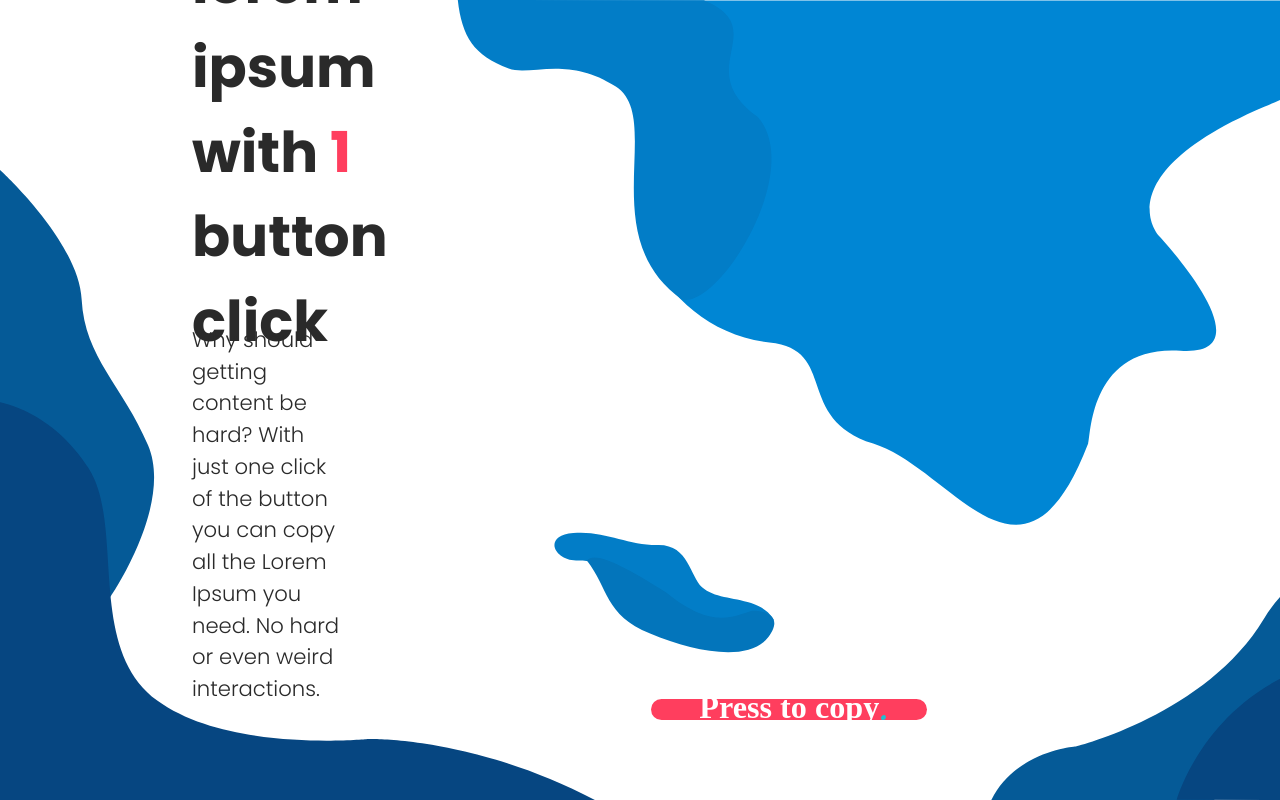
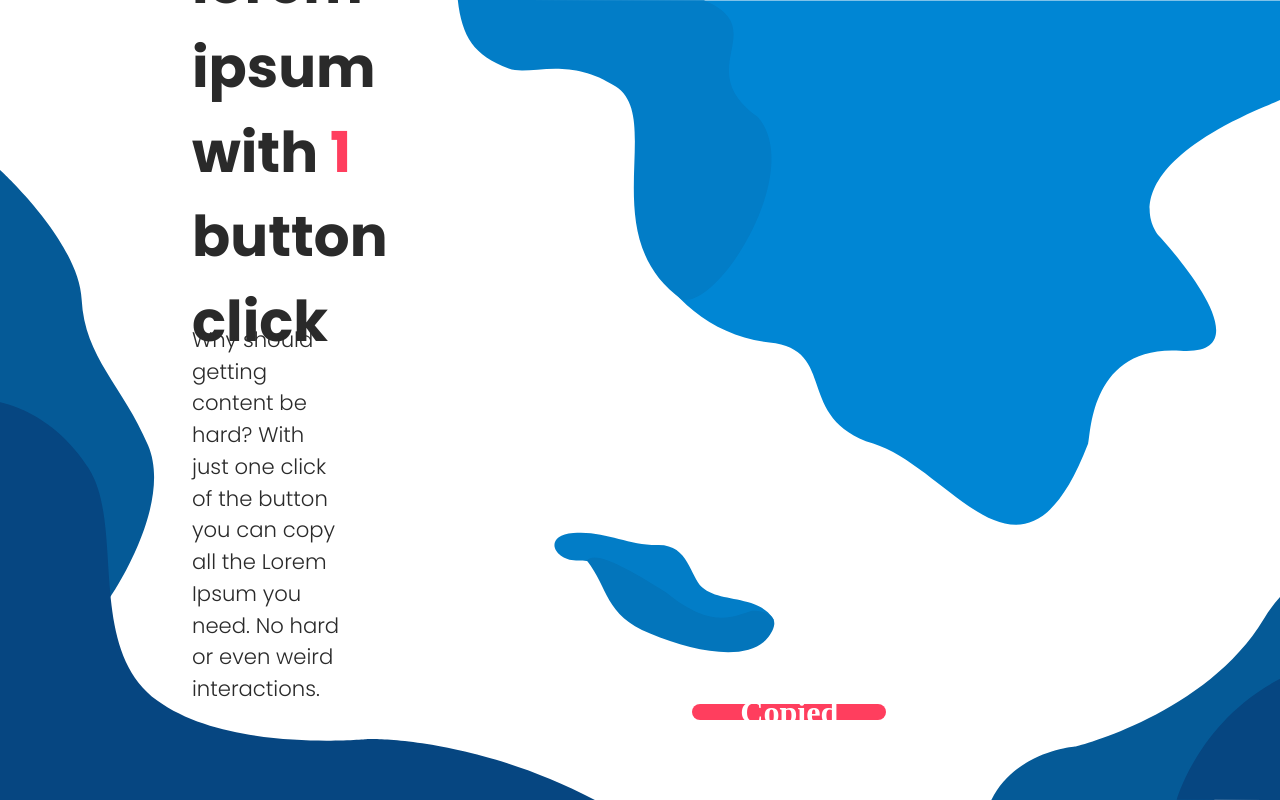
Before and after one commit to WouterDeveloper/Lorem-Ipsum-Copy, a website: page index.html in a window 1280 px wide. Both pictures are taken after a click on the button "Press to copy". Drawn offline with nearby package versions, Linux system fonts and the light colour scheme; files that its build step writes are made by us from their sources; files whose address does not match are found by name; a web font is replaced by a local one.

Commit message:
Added clean copyto clipboard function and removed uneccessary elements and code

```diff
--- a/index.html
+++ b/index.html
@@ -13,7 +13,6 @@
 </head>
 <body>
     <main class="page">
-        <!-- <div class="container grid"> -->
         <section class="content">
               <article class="content__intro">
                 <h1 class="content__intro__title">
@@ -26,38 +25,20 @@
                     <span>One click</span> is all you need!
                 </h2>
               </article>
-              <button class="content__cta">
-                  <h3>Press to copy
+              <button onclick="copyText('Lorem ipsum dolor sit amet, consectetur adipiscing elit, sed do eiusmod tempor incididunt ut labore et dolore magna aliqua. Ut enim ad minim veniam, quis nostrud exercitation ullamco laboris nisi ut aliquip ex ea commodo consequat. Duis aute irure dolor in reprehenderit in voluptate velit esse cillum dolore eu fugiat nulla pariatur. Excepteur sint occaecat cupidatat non proident, sunt in culpa qui officia deserunt mollit anim id est laborum.')"
+               class="content__cta ">
+                <h3 id="content__cta__text">Press to copy
                     <div class="content__cta__dot"></class>
                 </h3>
-                <!-- <h3>Press to copy<span>.</span></h3> -->
             </button>
-               <!-- <div class="content__background content__background__middle_top"></div>
-               <div class="content__background content__background__bottom_left"></div>
-               <div class="content__background content__background__bottom_right"></div>  -->
-
-
-                <!-- <header class="content__header">
-                    <figure class="content__header__logo"></figure>
-                </header>   -->
-                <!-- <article class="content__textwrapper">
-                    <headder>
-                        <h1>The easiest Lorem Ipsum copy tool</h1>
-                        <h2>This tool lets you easily choose your Lorem Ipsum and copy it with 1 button push</h2>
-                    </headder>
-                    <h2></h2>
-                </article> -->
-                <!-- <div class="content__characters">
-                    <figure class="content__characters__laptop"></figure>
-                    <figure class="content__characters__mobile"></figure>
-                </div> -->
-                <!-- <div class="content__background--bottom"></div>
-                <footer class="content__background bottom">
-                </footer> -->
             </section>
         <div class="background"></div>
-        <!-- </div>              -->
     </main>
-<script src="dist/js/main.js"></script>
+    <script>
+        function copyText(text) {
+        navigator.clipboard.writeText(text);
+        document.getElementById("content__cta__text").innerHTML = "Copied";
+        }
+    </script>
 </body>
 </html>
--- a/package.json
+++ b/package.json
@@ -29,5 +29,8 @@
     "sass": "^1.29.0",
     "sass-loader": "^8.0.2",
     "vue-template-compiler": "^2.6.12"
+  },
+  "dependencies": {
+    "clipboard": "^2.0.6"
   }
 }
--- a/src/js/main.js
+++ /dev/null
@@ -1,22 +0,0 @@
-// Later imports verwerken
-//import { hello } from './module.mjs';
-
-
-  window.onload = function() {
-    // document.querySelectorAll('.skills__block .skills__header')
-    // .forEach(function(el, i) {
-    //     el.className += ' header'+(i+1);
-    // })
-
-    // document.querySelectorAll('.skills__techniques__row figure')
-    // .forEach(function(el, i) {
-    //     el.className += ' figure'+(i+1);
-    // })
-  //  var hamburger = document.querySelector(".hamburger");
-  //  var navigation = document.querySelector(".content nav ul");
-
-  //  hamburger.addEventListener("click", function() {
-  //    hamburger.classList.toggle("is-active");
-  //    navigation.classList.toggle("is-active");
-  //  });
-  };
--- a/webpack.mix.js
+++ b/webpack.mix.js
@@ -11,8 +11,7 @@ let mix = require('laravel-mix');
  |
  */
 
-mix.js('src/js/main.js', 'dist/js')
-    .sass('src/sass/main.scss', 'dist/css')
+mix.sass('src/sass/main.scss', 'dist/css')
     .options({
         processCssUrls: false
     })
```
Also changed, not shown: 1 other file.
